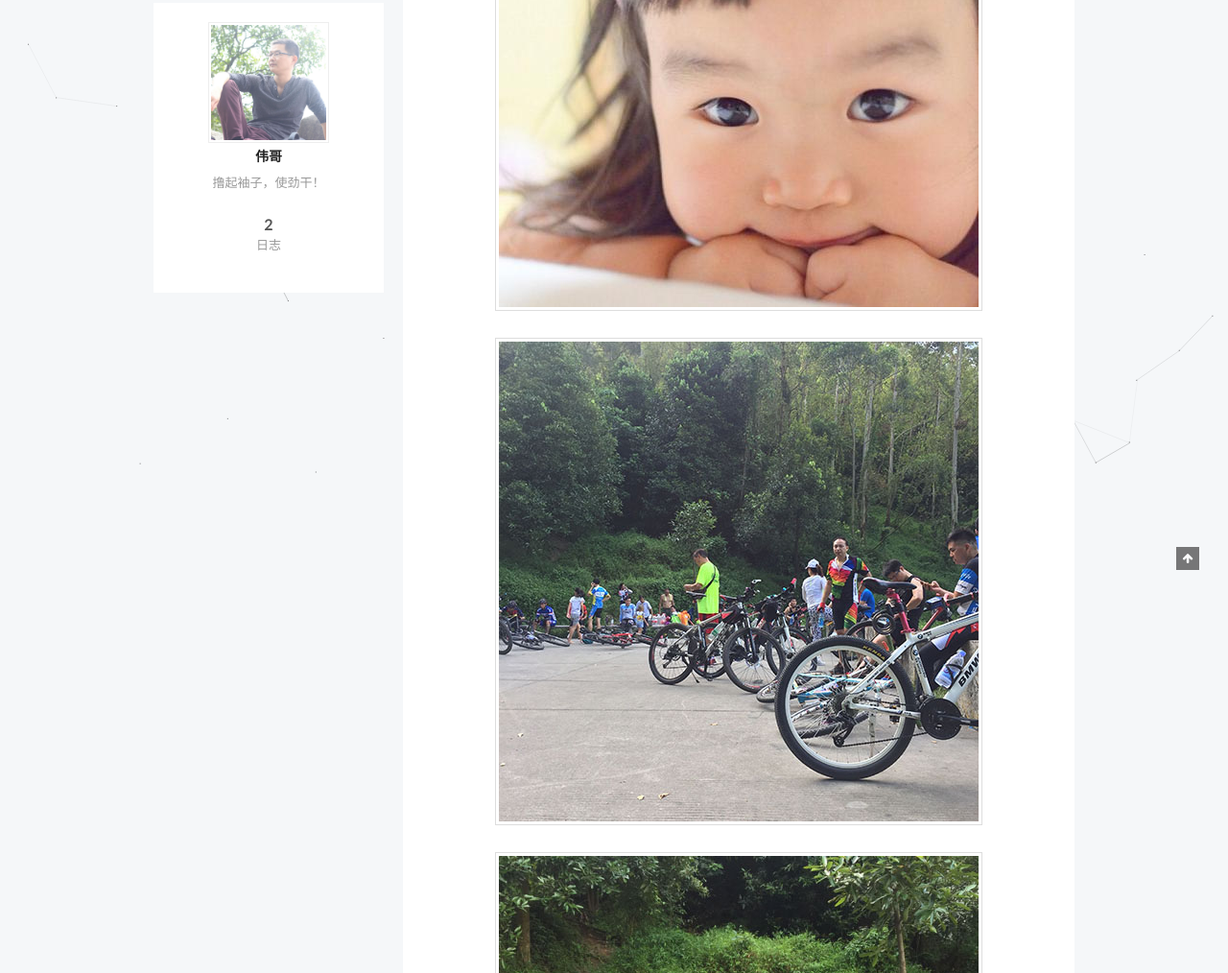
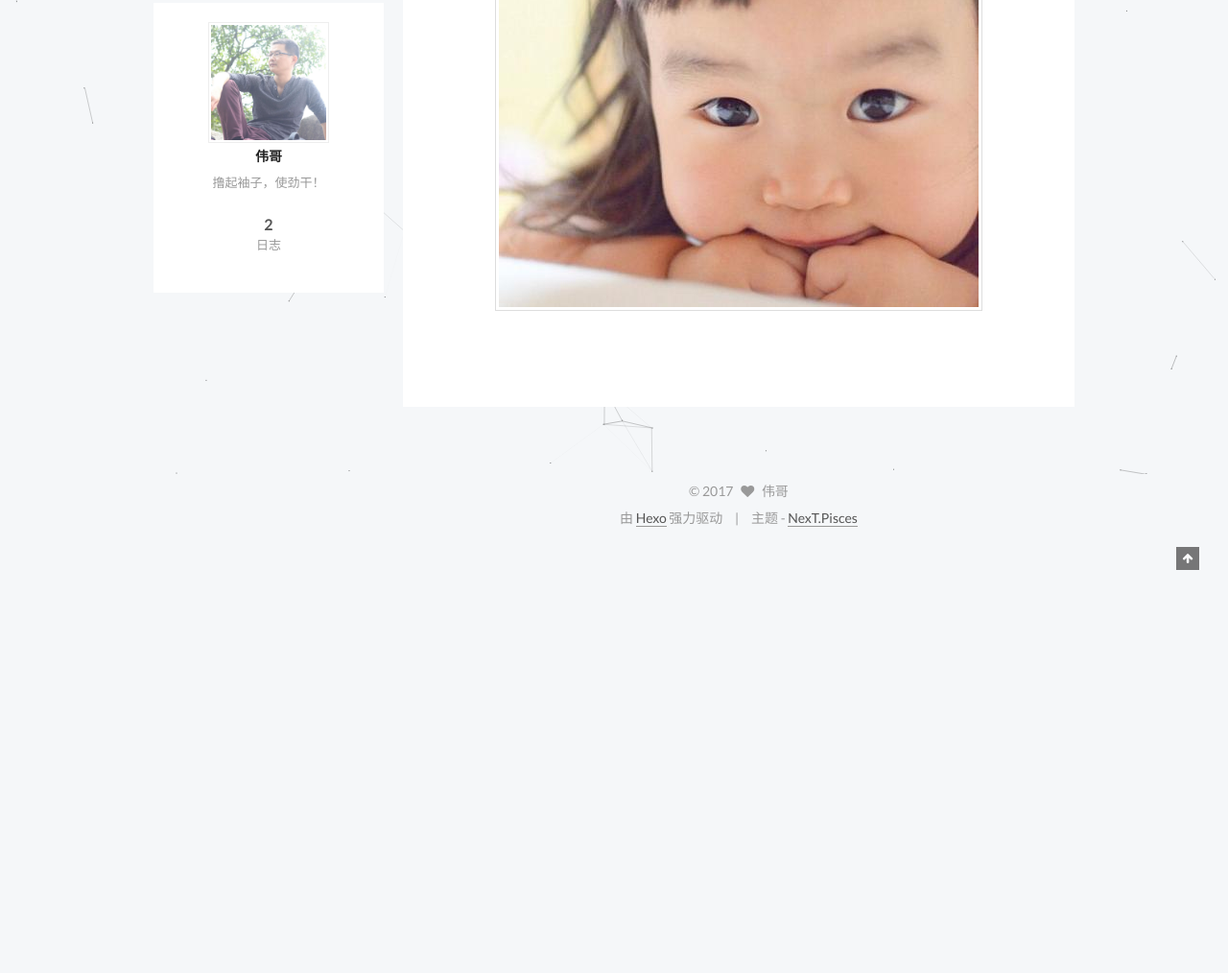
Before and after one commit to LouisLiWei/LouisLiWei.github.io, a plain HTML site: page photo/index.html in a window 1280 px wide. Shown: the part 306-1320 px from the top of the page at 96% size. After the commit the page ends 880 px from the top, so only its background shows below. Drawn offline with Linux system fonts and the light colour scheme.

Commit message:
删除照片

```diff
--- a/photo/index.html
+++ b/photo/index.html
@@ -100,12 +100,7 @@
 <meta property="og:site_name" content="木子哥">
 <meta property="og:locale" content="zh-Hans">
 <meta property="og:image" content="http://yoursite.com/photo/01.jpg">
-<meta property="og:image" content="http://yoursite.com/photo/02.jpg">
-<meta property="og:image" content="http://yoursite.com/photo/03.jpg">
-<meta property="og:image" content="http://yoursite.com/photo/04.jpg">
-<meta property="og:image" content="http://yoursite.com/photo/05.jpg">
-<meta property="og:image" content="http://yoursite.com/photo/06.jpg">
-<meta property="og:updated_time" content="2017-09-24T02:29:38.502Z">
+<meta property="og:updated_time" content="2017-09-24T02:52:29.573Z">
 <meta name="twitter:card" content="summary">
 <meta name="twitter:title" content="photo">
 <meta name="twitter:image" content="http://yoursite.com/photo/01.jpg">
@@ -282,7 +277,7 @@
       <div class="post-body">
 
 
-          <p><img src="01.jpg" alt="这是一个萌娃"><br><img src="02.jpg" alt="这是一个萌娃"><br><img src="03.jpg" alt="这是一个萌娃"><br><img src="04.jpg" alt="这是一个萌娃"><br><img src="05.jpg" alt="这是一个萌娃"><br><img src="06.jpg" alt="这是一个萌娃"></p>
+          <p><img src="01.jpg" alt="这是一个萌娃"></p>
 
 
       </div>
```
Also changed, not shown: photo/02.jpg (deleted), photo/03.jpg (deleted), photo/04.jpg (deleted), photo/05.jpg (deleted), photo/06.jpg (deleted).
